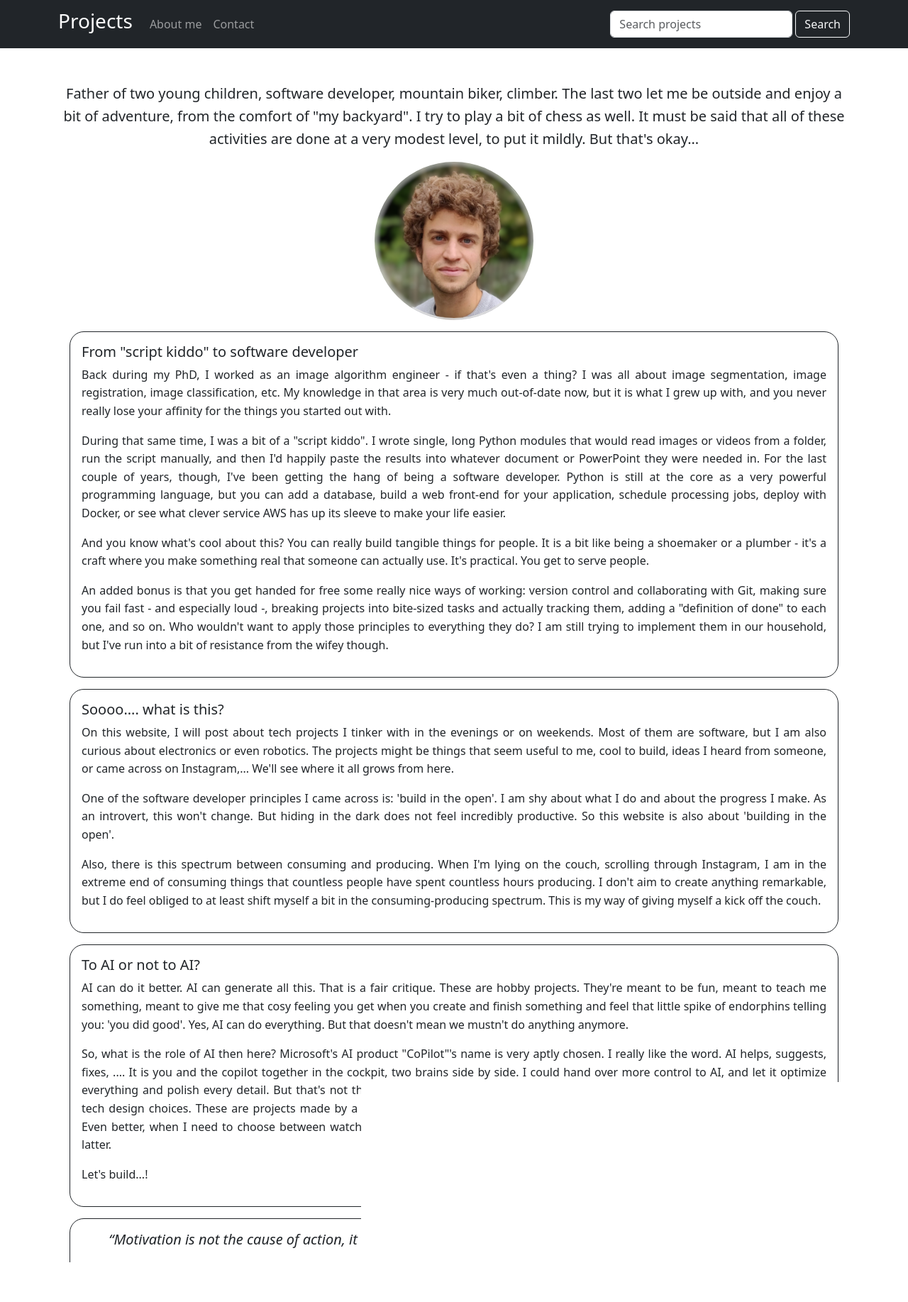
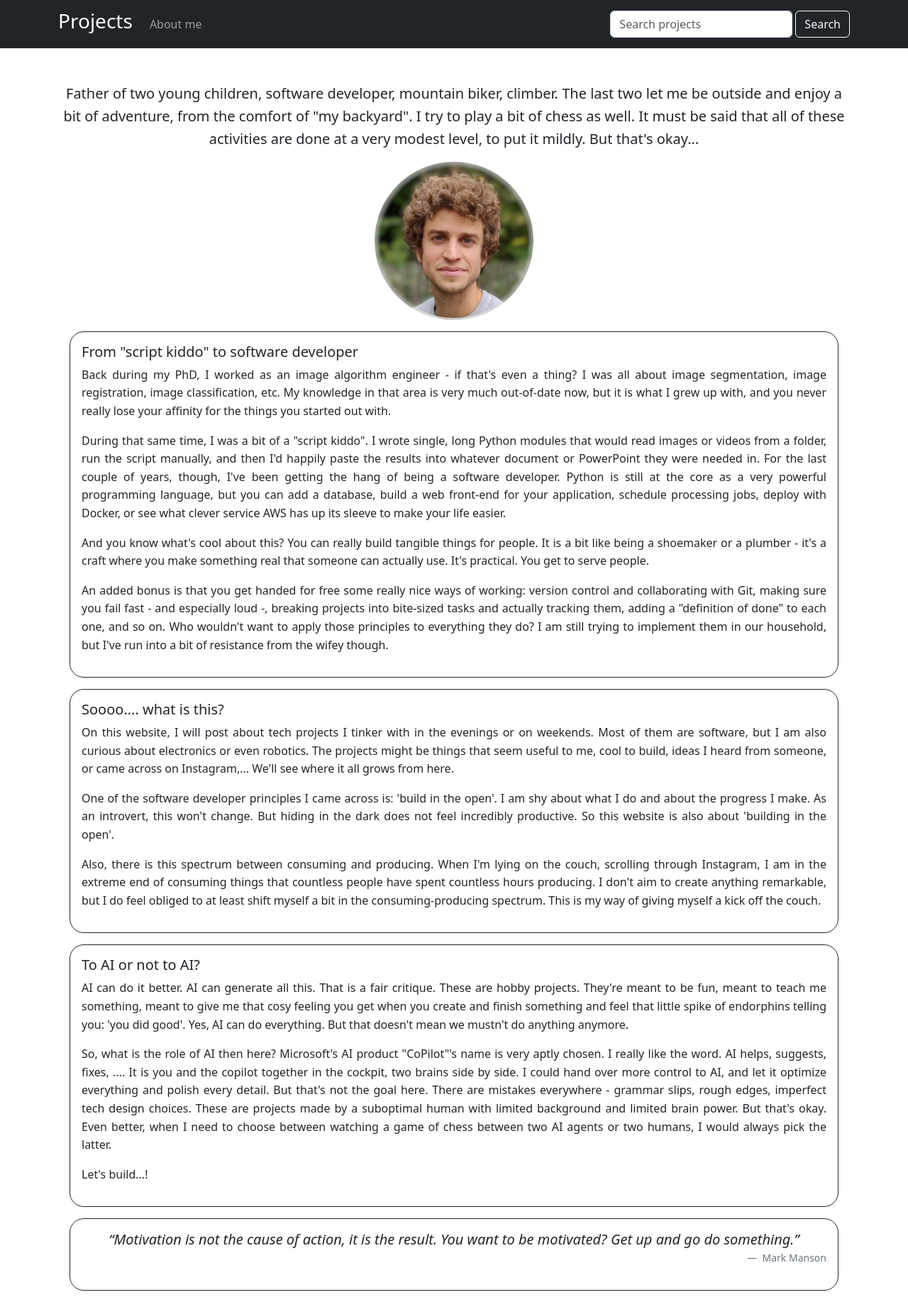
Before and after one commit to tomhaeck/portfolio, a Django app: page /about-me/ in a window 1280 px wide. Shown: the whole page at 71% size. Run offline with Django 5.2, Linux system fonts and the light colour scheme; tables that the repository leaves empty hold one stand-in row (values such as "Sample post").

Commit message:
remove 'Contact' from the navbar

```diff
--- a/projects/templates/projects/base.html
+++ b/projects/templates/projects/base.html
@@ -24,7 +24,6 @@
         <div class="collapse navbar-collapse" id="navbarSupportedContent">
             <ul class="navbar-nav">
                 <li class="nav-item"><a class="nav-link" href="{% url 'about_me' %}">About me</a></li>
-                <li class="nav-item"><a class="nav-link" href="#">Contact</a></li>
             </ul>
 
             <div class="ms-auto">
```
